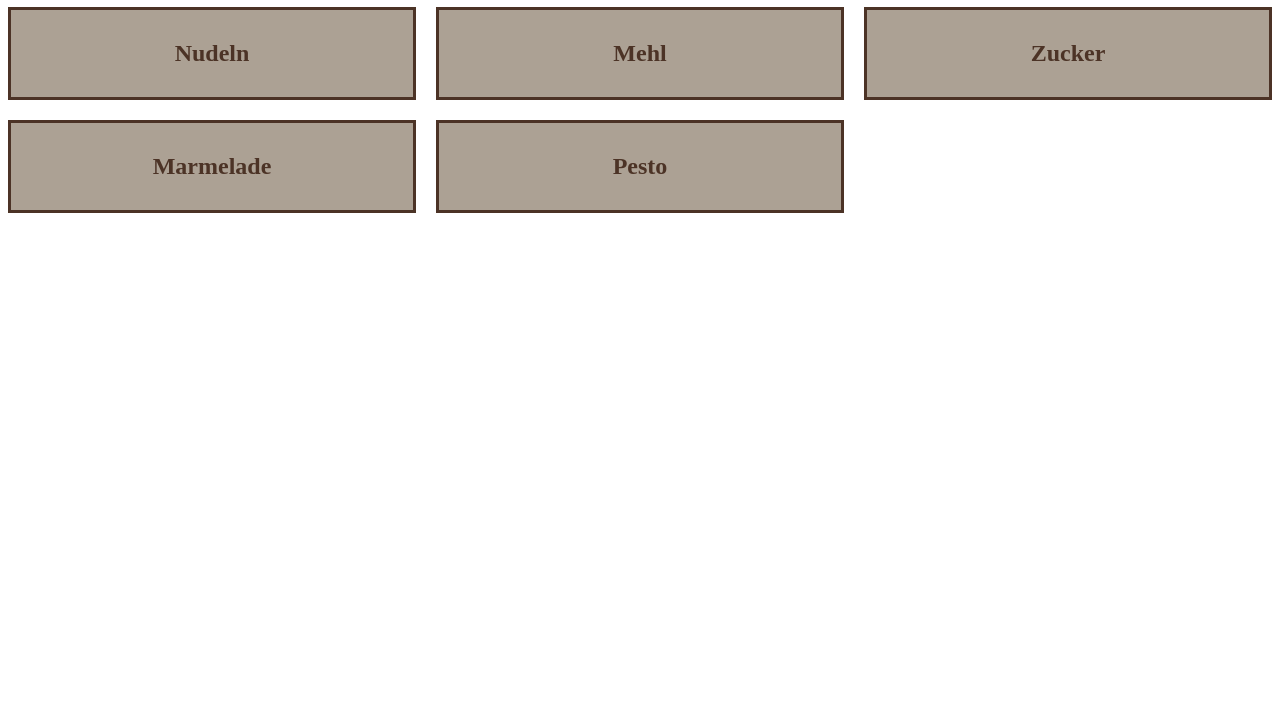
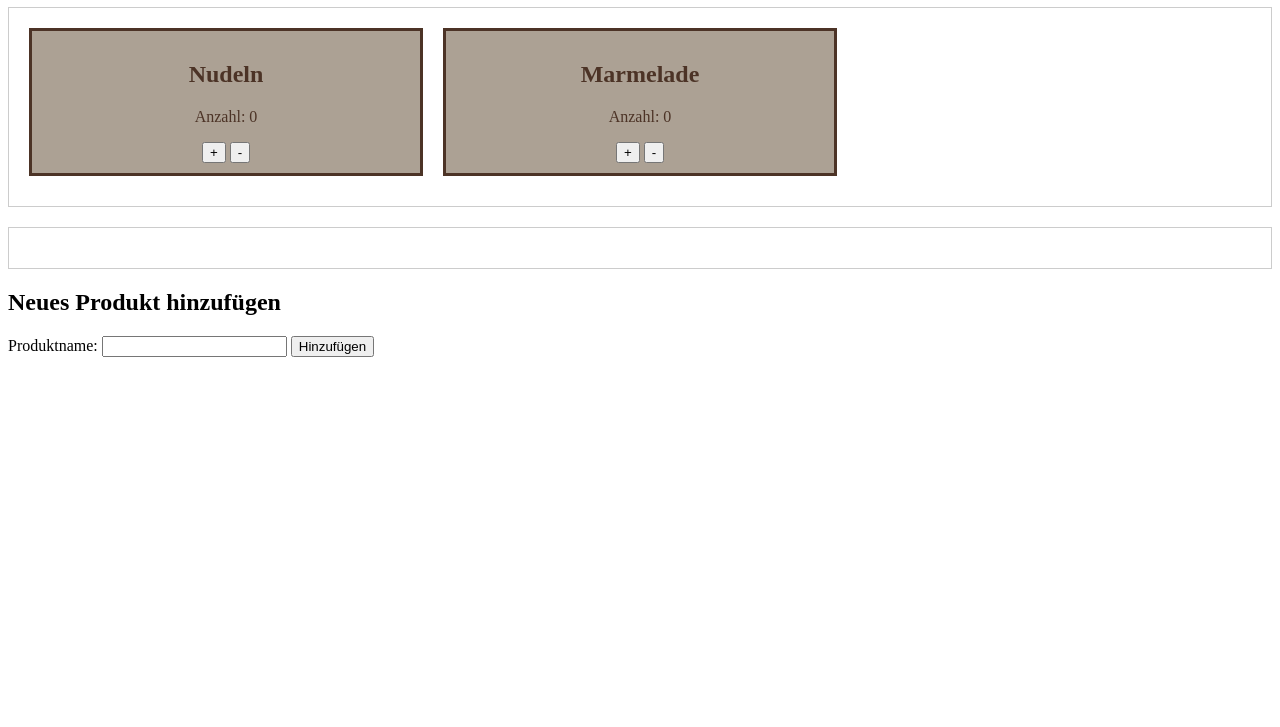
Before and after one commit to alinakr26/GIS_SoSe24, a plain HTML site: page index.html in a window 1280 px wide. Shown: the part 73-800 px from the top of the page. Drawn offline with Linux system fonts and the light colour scheme.

Commit message:
Verschönerung

```diff
--- a/index.html
+++ b/index.html
@@ -4,26 +4,90 @@
   <link rel="stylesheet" href="styles.css">
   <meta charset="UTF-8">
   <meta name="viewport" content="width=devi, initial-scale=1.0">
-    <title>Vorratsschrank</title>
+    <title>Mein Vorratsschrank</title>
+</head>
+<style>
+    /* CSS für den Vorratsschrank */
+    .container {
+        border: 1px solid #ccc;
+        padding: 20px;
+        margin-bottom: 20px;
+    }
+    .item {
+        margin-bottom: 10px;
+    }
+    .add-item-form {
+        margin-top: 20px;
+    }
+</style>
 </head>
 <body>
-    <h1>Mein Vorratsschrank</h1>
+<h1>Vorratsschrank</h1>
+
 <div class="container">
     <div class="item">
         <h2>Nudeln</h2>
-        </div>
-        <div class="item">
-            <h2>Mehl</h2>
-        </div>
-        <div class="item">
-            <h2>Zucker</h2>
+        <p>Anzahl: <span id="nudelnCount">0</span></p>
+        <button onclick="increaseCount('nudelnCount')">+</button>
+        <button onclick="decreaseCount('nudelnCount')">-</button>
     </div>
     <div class="item">
         <h2>Marmelade</h2>
-        </div>
-        <div class="item">
-            <h2>Pesto</h2>
+        <p>Anzahl: <span id="MarmeladeCount">0</span></p>
+        <button onclick="increaseCount('marmeladeCount')">+</button>
+        <button onclick="decreaseCount('marmeladeCount')">-</button>
     </div>
 </div>
+
+<div class="container">
+    <!-- Weitere Produkte hier -->
+</div>
+
+<div class="add-item-form">
+    <h2>Neues Produkt hinzufügen</h2>
+    <label for="newItemName">Produktname:</label>
+    <input type="text" id="newItemName">
+    <button onclick="addItem()">Hinzufügen</button>
+</div>
+
+<script>
+    // JavaScript für die Funktionalität
+    function increaseCount(id) {
+        var countElement = document.getElementById(id);
+        var count = parseInt(countElement.innerText);
+        countElement.innerText = count + 1;
+    }
+
+    function decreaseCount(id) {
+        var countElement = document.getElementById(id);
+        var count = parseInt(countElement.innerText);
+        if (count > 0) {
+            countElement.innerText = count - 1;
+        }
+    }
+
+    function addItem() {
+        var newItemName = document.getElementById('newItemName').value;
+        if (newItemName.trim() === '') {
+            alert('Bitte geben Sie einen Produktname ein.');
+            return;
+        }
+
+        var newItemContainer = document.createElement('div');
+        newItemContainer.classList.add('container');
+
+        var newItemContent = `
+            <div class="item">
+                <h2>${newItemName}</h2>
+                <p>Anzahl: <span id="${newItemName.toLowerCase()}Count">0</span></p>
+                <button onclick="increaseCount('${newItemName.toLowerCase()}Count')">Erhöhen</button>
+                <button onclick="decreaseCount('${newItemName.toLowerCase()}Count')">Verringern</button>
+            </div>
+        `;
+
+        newItemContainer.innerHTML = newItemContent;
+        document.body.insertBefore(newItemContainer, document.querySelector('.add-item-form'));
+    }
+</script>
 </body>
 </html>
```
Lines whose indentation alone changed are shown as unchanged.
